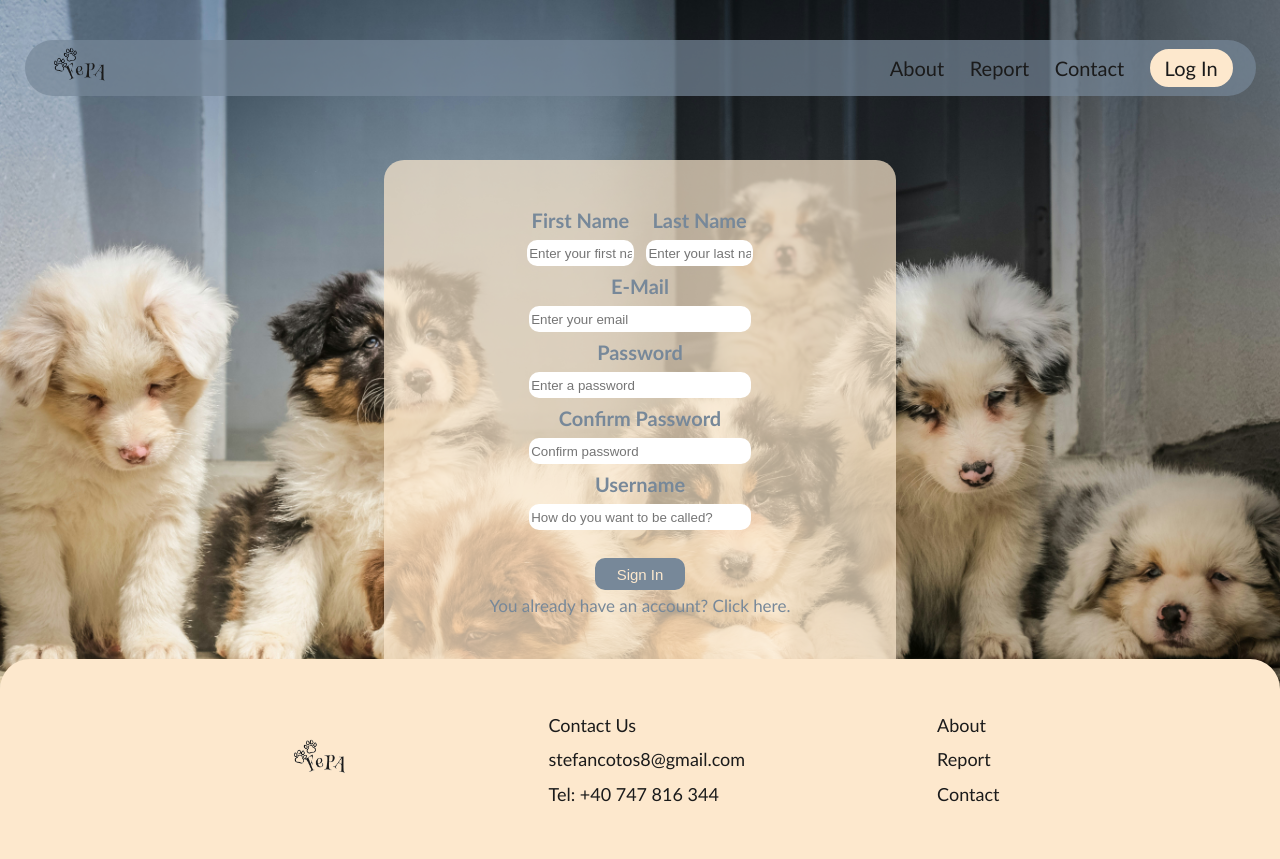
After one commit to StefanCotos/FePA, a PHP site: page /sign_in.html in a window 1280 px wide. The commit adds this page. Run offline with PHP 8.4, Linux system fonts and the light colour scheme.

Commit message:
Log In/ Sign In

```diff
--- a/generic.css
+++ b/generic.css
@@ -15,6 +15,7 @@ body {
 
 main {
   align-items: center;
+  z-index: 0;
 }
 
 .wallpaper {
--- a/header.css
+++ b/header.css
@@ -16,6 +16,7 @@ header {
   display: flex;
   align-items: center;
   justify-content: space-between;
+  z-index: 9999;
 }
 
 header:hover,
--- /dev/null
+++ b/sign_in.css
@@ -0,0 +1,103 @@
+.block {
+    width: 40vw;
+    height: 70vh;
+    border-radius: 20px;
+    position: absolute;
+    top: 20vh;
+    left: 30vw;
+    background-color: rgba(253, 232, 205, 0.7);
+    color: lightslategray;
+    display: flex;
+    flex-direction: column;
+    align-items: center;
+}
+
+.block__sign_in_form {
+    width: 100%;
+    height: 100%;
+    position: absolute;
+    top: 6vh;
+    display: flex;
+    flex-direction: column;
+    align-items: center;
+    gap: 1vh;
+    color: lightslategray;
+    font-size: 20px;
+}
+
+.name{
+    display: flex;
+    flex-direction: row;
+    gap: 1vw;
+}
+
+.name_position{
+    display: flex;
+    flex-direction: column;
+    gap: 1vh;
+}
+
+#First_Name{
+    width: 8vw;
+    height: 3vh;
+    border-radius: 10px;
+    border-style: none;
+}
+
+#Last_Name{
+    width: 8vw;
+    height: 3vh;
+    border-radius: 10px;
+    border-style: none;
+}
+
+#E-Mail {
+    width: 17vw;
+    height: 3vh;
+    border-radius: 10px;
+    border-style: none;
+}
+
+#Password {
+    width: 17vw;
+    height: 3vh;
+    border-radius: 10px;
+    border-style: none;
+}
+
+#Confirm_Password{
+    width: 17vw;
+    height: 3vh;
+    border-radius: 10px;
+    border-style: none;
+}
+
+#Username{
+    width: 17vw;
+    height: 3vh;
+    border-radius: 10px;
+    border-style: none;
+}
+
+#Sign_in {
+    margin-top: 20px;
+    width: 7vw;
+    height: 4vh;
+    border-radius: 10px;
+    border-style: solid;
+    border-color: lightslategray;
+    color: #fde8cd;
+    font-size: 15px;
+    background-color: lightslategray;
+}
+
+#Sign_in:hover {
+    background-color: #fde8cd;
+    color: lightslategray;
+}
+
+.sign_in {
+    font-size: 17px;
+    position: absolute;
+    bottom: 13vh;
+}
--- /dev/null
+++ b/sign_in.html
@@ -0,0 +1,86 @@
+<!DOCTYPE html>
+<html lang="en">
+
+<head>
+    <meta charset="UTF-8">
+    <title>Sign in</title>
+    <link rel="stylesheet" href="generic.css">
+    <link rel="stylesheet" href="header.css">
+    <link rel="stylesheet" href="sign_in.css">
+    <link rel="stylesheet" href="footer.css">
+</head>
+
+<body>
+<div class="wrapper">
+    <header>
+        <a href="index.html">
+            <img class="logo" src="Logo.png" alt="Logo">
+        </a>
+        <div class="menu">
+            <a class="no-link-style">
+                <div class="menu__about">About</div>
+            </a>
+            <a class="no-link-style">
+                <div class="menu__report">Report</div>
+            </a>
+            <a class="no-link-style" href="#myFooter">
+                <p class="menu__contact">Contact</p>
+            </a>
+            <a class="no-link-style" href="log_in.html">
+                <div class="menu__log_in menu__log_in--button">Log In</div>
+            </a>
+        </div>
+    </header>
+</div>
+<main>
+    <img class="wallpaper" src="Wallpaper.jpg" alt="Wallpaper">
+    <div class="block">
+        <form class="block__sign_in_form" action="" method="POST">
+            <div class="name">
+                <div class="name_position">
+                    <label for="First_Name"><b>First Name</b></label>
+                    <input type="text" id="First_Name" name="First_name" placeholder="Enter your first name">
+                </div>
+                <div class="name_position">
+                    <label for="Last_Name"><b>Last Name</b></label>
+                    <input type="text" id="Last_Name" name="Last_Name" placeholder="Enter your last name">
+                </div>
+            </div>
+            <label for="E-Mail"><b>E-Mail</b></label>
+            <input type="text" id="E-Mail" name="E-Mail" placeholder="Enter your email">
+            <label for="Password"><b>Password</b></label>
+            <input type="text" id="Password" name="Password" placeholder="Enter a password">
+            <label for="Confirm_Password"><b>Confirm Password</b></label>
+            <input type="text" id="Confirm_Password" name="Confirm_Password" placeholder="Confirm password">
+            <label for="Username"><b>Username</b></label>
+            <input type="text" id="Username" name="Username" placeholder="How do you want to be called?">
+            <input class="no-link-style" type="submit" id="Sign_in" value="Sign In">
+        </form>
+        <div class="sign_in">
+            You already have an account? Click
+            <a class="no-link-style" href="log_in.html">here.</a>
+        </div>
+    </div>
+</main>
+<footer id="myFooter">
+    <a href="index.html">
+        <img class="footer__logo" src="Logo.png" alt="Logo">
+    </a>
+    <div class="footer__content">
+        <div>Contact Us</div>
+        <a class="no-link-style" href="mailto:stefancotos8@gmail.com">
+            stefancotos8@gmail.com
+        </a>
+        <a class="no-link-style" href="tel:+40747816344">
+            Tel: +40 747 816 344
+        </a>
+    </div>
+    <div class="footer__content">
+        <a class="no-link-style">About</a>
+        <a class="no-link-style">Report</a>
+        <a class="no-link-style">Contact</a>
+    </div>
+</footer>
+</body>
+
+</html>
```
Also changed, not shown: log_in.css (+19 -8 lines), log_in.html (+9 -5 lines).
